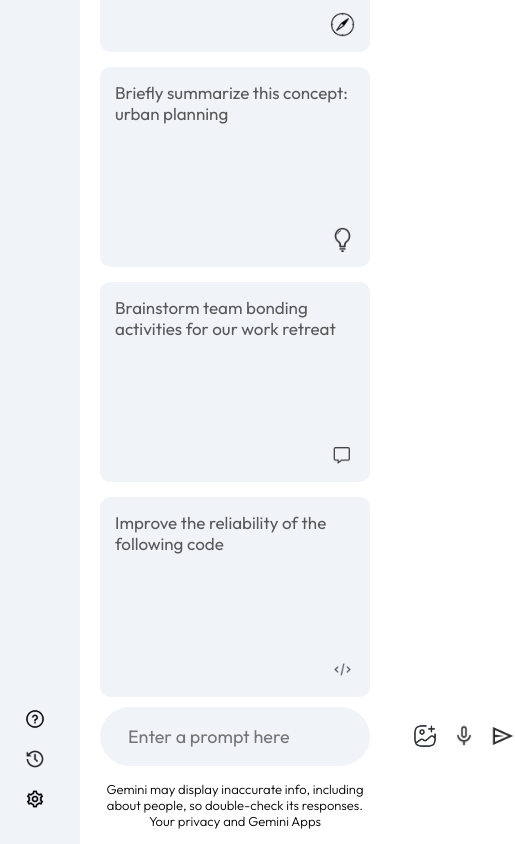
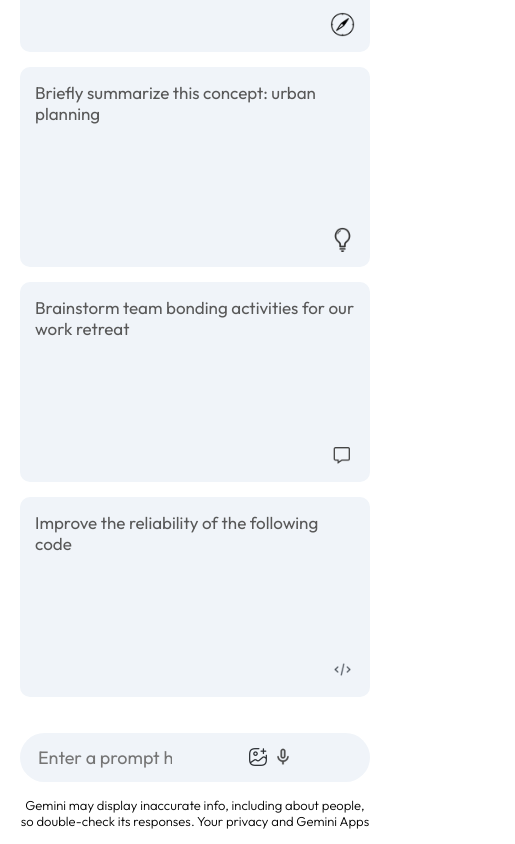
Before and after one commit to ssharma1307/ai_tool, a React (Vite) app in the folder gemini-clone/: page / in a window 390 px wide. Shown: the part 681-1525 px from the top of the page, 515 px wide, since content can reach past the window. Built offline with nearby package versions, Linux system fonts and the light colour scheme.

Commit message:
added app resonsive functionality

```diff
--- a/gemini-clone/src/components/Main/Main.css
+++ b/gemini-clone/src/components/Main/Main.css
@@ -170,3 +170,18 @@
     font-weight: 300;
     line-height: 1.8;
 }
+@media (max-width:600px){
+    .main-bottom input{
+        flex: none;
+        width: 150px;
+    }
+    .main-bottom img{
+        width: 20px;
+    }
+    .search-box{
+        padding: 5px 10px;
+    }
+    .search-box div{
+        gap: 5px;
+    }
+}
--- a/gemini-clone/src/components/Main/Main.jsx
+++ b/gemini-clone/src/components/Main/Main.jsx
@@ -70,7 +70,7 @@
                 <div>
                     <img src={assets.gallery_icon} alt=''/>
                     <img src={assets.mic_icon} alt=''/>
-                    <img onClick={()=> onSent()} src={assets.send_icon} alt=''/>
+                    {input?<img onClick={()=> onSent()} src={assets.send_icon} alt=''/>: null}
                 </div>
                 <div className="slider">
                     <div className="inner">
--- a/gemini-clone/src/components/Sidebar/Sidebar.css
+++ b/gemini-clone/src/components/Sidebar/Sidebar.css
@@ -33,6 +33,7 @@
 .sidebar .recent{
     display: flex;
     flex-direction: column;
+    animation: fadeIn 1.5s;
 }
 
 .sidebar .recent-title{
@@ -63,3 +64,9 @@
     padding-right: 10px;
     cursor: pointer;
 }
+
+@media (max-width:600px){
+    .sidebar{
+        display: none;
+    }
+}
--- a/gemini-clone/src/index.css
+++ b/gemini-clone/src/index.css
@@ -8,4 +8,13 @@
 #root{
   min-height:  100vh;
   display: flex;
+  animation:fadeIn 1.5s;
 }
+@keyframes fadeIn{
+  0%{
+    opacity: 0;
+  }
+  100%{
+    opacity: 1;
+  }
+}
```
